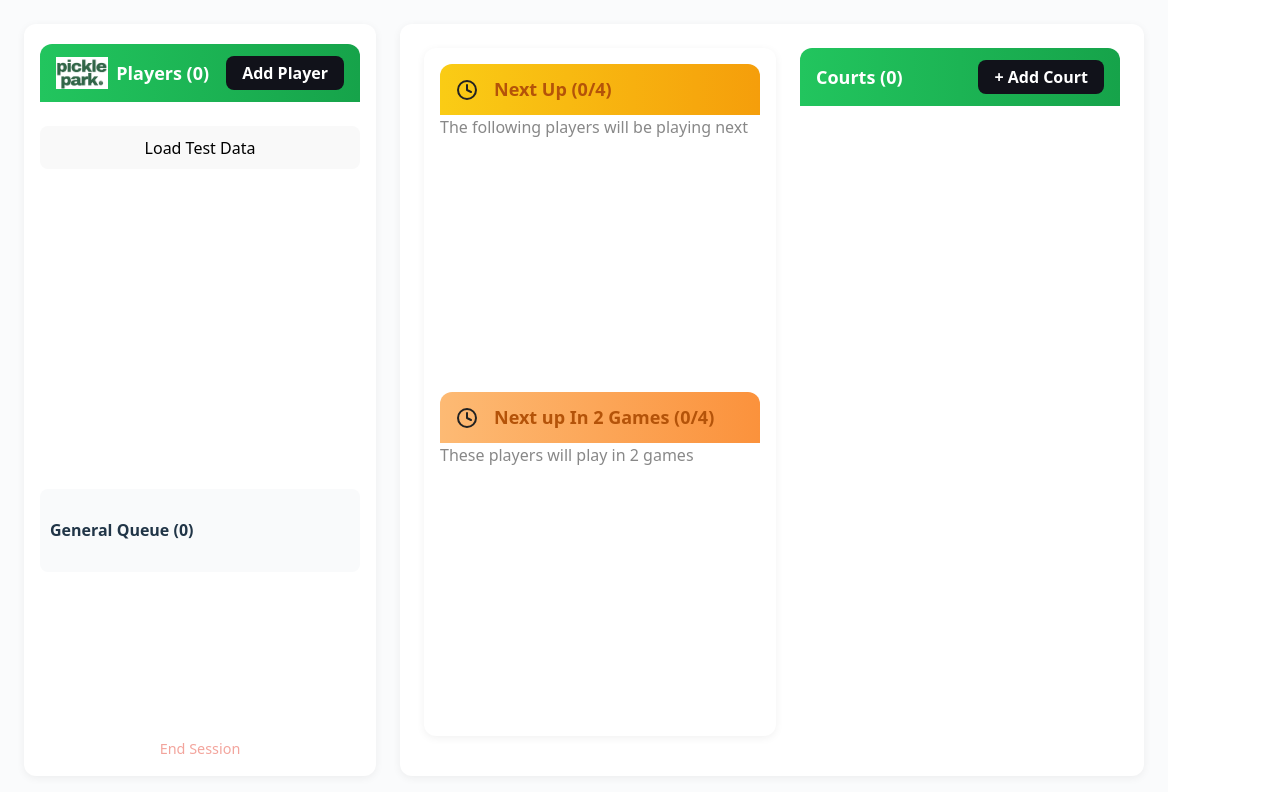
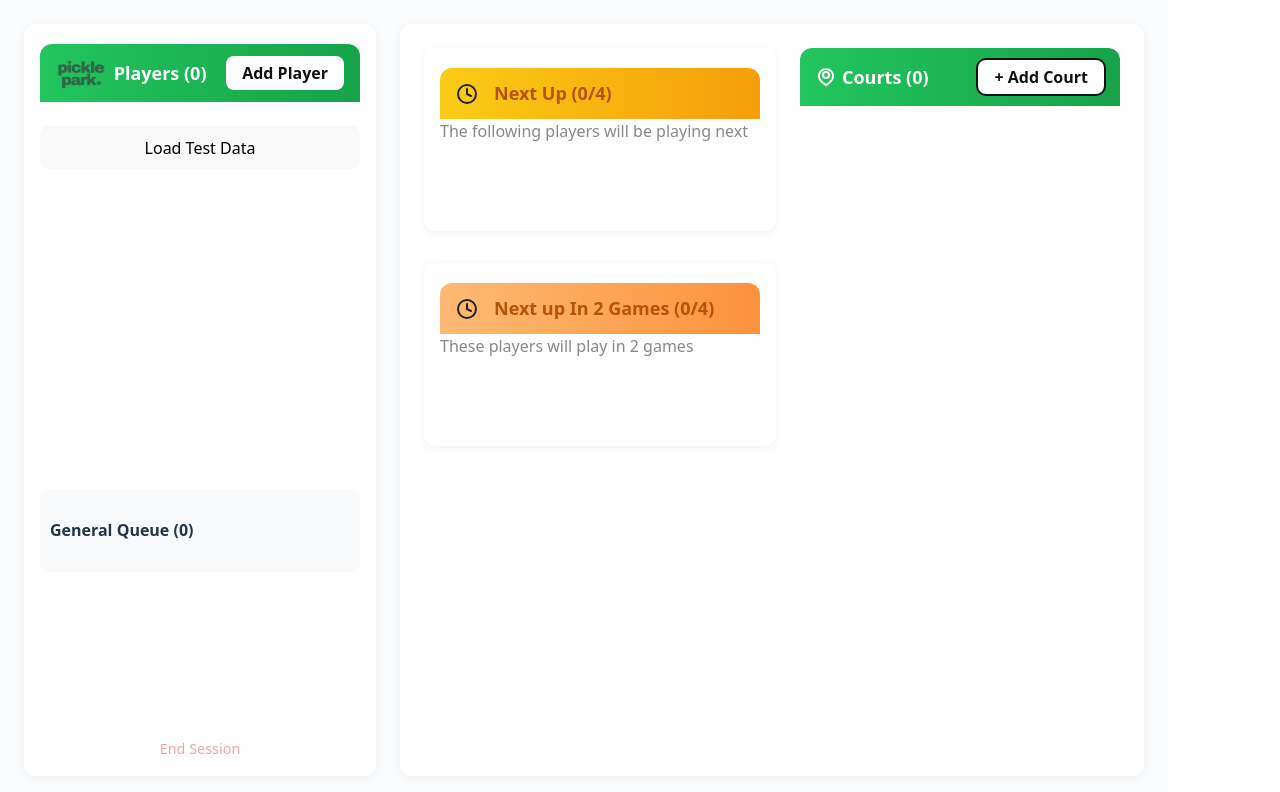
Before and after one commit to ghf4336/PaddleStack, a React (Vite) app in the folder client/: page / in a window 1280 px wide. Shown: the top 792 px of the page. Built offline with nearby package versions, Linux system fonts and the light colour scheme.

Commit message:
more UI chnages

```diff
--- a/client/src/App.css
+++ b/client/src/App.css
@@ -143,6 +143,10 @@
   box-shadow: 0 2px 8px rgba(0,0,0,0.06);
   padding: 24px;
   min-width: 0;
+  display: flex;
+  flex-direction: row;
+  gap: 24px;
+  align-items: flex-start;
 }
 
 /* Next Up styles */
@@ -150,9 +154,9 @@
   background: #fff;
   border-radius: 12px;
   box-shadow: 0 2px 8px rgba(0,0,0,0.06);
-  padding: 16px; /* slightly smaller padding */
-  margin-bottom: 16px; /* slightly smaller margin */
-  width: 320px; /* fixed width to prevent resizing */
+  padding: 20px 16px 16px 16px;
+  margin-bottom: 0;
+  width: 320px;
   max-width: 320px;
   min-width: 280px;
   display: flex;
--- a/client/src/App.jsx
+++ b/client/src/App.jsx
@@ -521,8 +521,10 @@ function App() {
         />
 
         {/* Main content: Next Up display and Courts */}
-        <div className="main-content" style={{ display: 'flex', gap: '24px' }}>
-          <NextUpSection nextUpPlayers={nextUpPlayers} startNum={1} activeId={activeId} overId={overId} />
+        <div className="main-content" style={{ display: 'flex', flexDirection: 'row', gap: '24px', alignItems: 'flex-start' }}>
+          <div style={{ display: 'flex', flexDirection: 'column', gap: '16px' }}>
+            <NextUpSection nextUpPlayers={nextUpPlayers} startNum={1} activeId={activeId} overId={overId} />
+          </div>
           <CourtsPanel
             courts={courts}
             courtToRemove={courtToRemove}
--- a/client/src/CourtsPanel.jsx
+++ b/client/src/CourtsPanel.jsx
@@ -20,15 +20,24 @@ function CourtsPanel({ courts, courtToRemove, handleRemoveCourt, handleConfirmRe
           borderTopRightRadius: 12,
         }}
       >
-        <h3 style={{ margin: 0, fontWeight: 600, fontSize: 18 }}>Courts ({courts.length})</h3>
+        {/* Removed duplicate Courts text, now only icon and label below */}
+        <div style={{ display: 'flex', alignItems: 'center', width: '100%' }}>
+          <span style={{ display: 'flex', alignItems: 'center', gap: 6 }}>
+            <svg width="20" height="20" viewBox="0 0 20 20" fill="none" xmlns="http://www.w3.org/2000/svg">
+              <circle cx="10" cy="8" r="3" stroke="#fff" strokeWidth="2"/>
+              <path d="M10 2C6.13 2 3 5.13 3 9c0 5.25 7 9 7 9s7-3.75 7-9c0-3.87-3.13-7-7-7z" stroke="#fff" strokeWidth="2" fill="none"/>
+            </svg>
+            <span style={{ fontWeight: 600, fontSize: 18, color: '#fff' }}>Courts ({courts.length})</span>
+          </span>
           <button
             className="add-court-btn"
-          style={{ padding: '6px 16px', fontWeight: 600, fontSize: 16, opacity: courts.length >= 8 ? 0.5 : 1, cursor: courts.length >= 8 ? 'not-allowed' : 'pointer', background: '#11121a', color: '#fff', border: 'none', borderRadius: 8 }}
+            style={{ marginLeft: 'auto', padding: '6px 16px', fontWeight: 600, fontSize: 16, opacity: courts.length >= 8 ? 0.5 : 1, cursor: courts.length >= 8 ? 'not-allowed' : 'pointer', background: '#fff', color: '#111', border: 'none', borderRadius: 8, boxShadow: '0 0 0 2px #111' }}
             onClick={handleAddCourt}
             disabled={courts.length >= 8}
           >
             + Add Court
           </button>
+        </div>
       </div>
       <div className="courts-list" style={{
         display: 'grid',
--- a/client/src/NextUpSection.jsx
+++ b/client/src/NextUpSection.jsx
@@ -10,7 +10,19 @@ function NextUpSection({ nextUpPlayers, startNum = 1, activeId, overId, panelId
   const secondGroup = nextUpPlayers.slice(4, 8);
 
   return (
-    <div className="nextup-section">
+    <>
+      <div className="nextup-section" style={{
+        background: '#fff',
+        borderRadius: 12,
+        boxShadow: '0 2px 8px rgba(0,0,0,0.06)',
+        padding: '20px 16px 16px 16px',
+        marginBottom: 16,
+        width: 320,
+        maxWidth: 320,
+        minWidth: 280,
+        display: 'flex',
+        flexDirection: 'column',
+      }}>
         {/* First group: Next Up */}
         <div
           className="nextup-header bg-gradient-to-r from-yellow-400 to-yellow-500 text-yellow-900 rounded-t-lg"
@@ -71,7 +83,20 @@ function NextUpSection({ nextUpPlayers, startNum = 1, activeId, overId, panelId
             </div>
           ))}
         </div>
+      </div>
 
+      <div className="nextup-section" style={{
+        background: '#fff',
+        borderRadius: 12,
+        boxShadow: '0 2px 8px rgba(0,0,0,0.06)',
+        padding: '20px 16px 16px 16px',
+        marginBottom: 0,
+        width: 320,
+        maxWidth: 320,
+        minWidth: 280,
+        display: 'flex',
+        flexDirection: 'column',
+      }}>
         {/* Second group: Up in 2 games */}
         <div
           className="nextup2-header bg-gradient-to-r from-orange-300 to-orange-400 text-orange-900 rounded-t-lg"
@@ -134,6 +159,7 @@ function NextUpSection({ nextUpPlayers, startNum = 1, activeId, overId, panelId
           ))}
         </div>
       </div>
+    </>
   );
 }
 
--- a/client/src/Sidebar.jsx
+++ b/client/src/Sidebar.jsx
@@ -38,7 +38,7 @@ function Sidebar({
         <span style={{ fontWeight: 600, fontSize: 18 }}>Players ({sessionPlayers.length})</span>
         <button
           className="add-btn"
-          style={{ marginLeft: 'auto', fontWeight: 600, fontSize: 16, background: '#11121a', color: '#fff', border: 'none', borderRadius: 8, padding: '6px 16px', cursor: 'pointer' }}
+          style={{ marginLeft: 'auto', fontWeight: 600, fontSize: 16, background: '#fff', color: '#111', border: 'none', borderRadius: 8, padding: '6px 16px', cursor: 'pointer' }}
           onClick={handleAddPlayer}
         >
           Add Player
```
Also changed, not shown: client/public/logo_white.png, client/public/logo_whiteoldold.png (added). Lines whose indentation alone changed are shown as unchanged.
